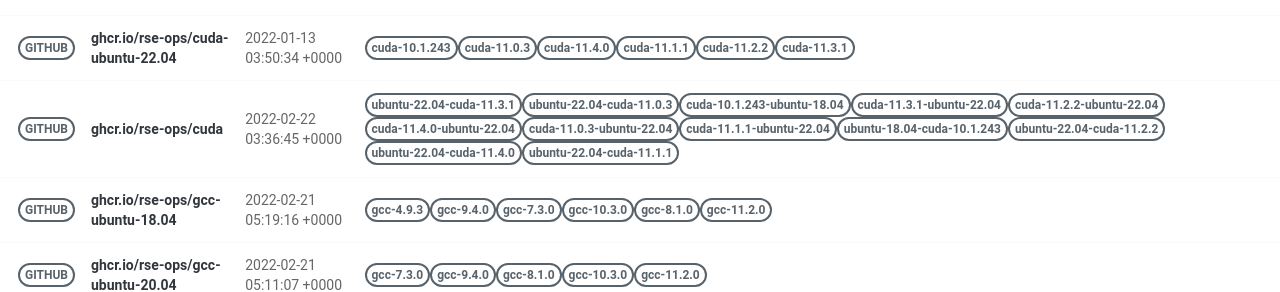
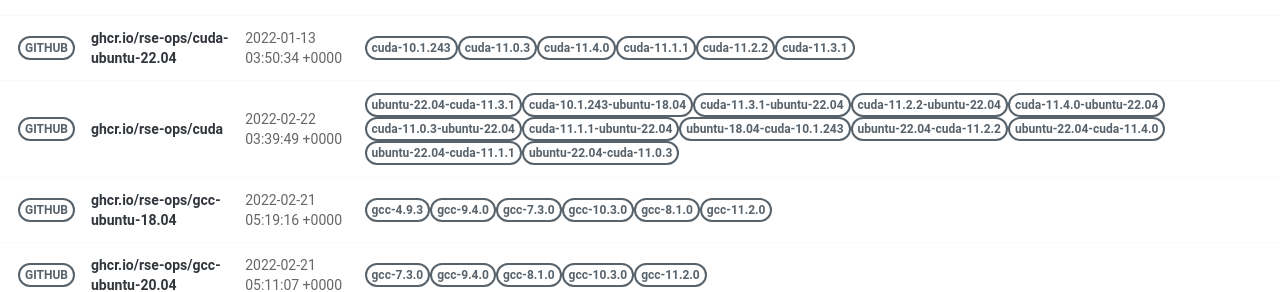
Before and after one commit to rse-ops/docker-images, a Jekyll site: the page built from pages/index.md, in a window 1280 px wide. Shown: the part 414-706 px from the top of the page. Built offline with Jekyll 4.4.1, drawn with Linux system fonts in a browser that asks for light colours; nearby versions of some CDN libraries.

Commit message:
Automated push to update library 2022-02-22

```diff
--- a/_library/ghcr.io-rse-ops-cuda.md
+++ b/_library/ghcr.io-rse-ops-cuda.md
@@ -1,7 +1,7 @@
 ---
 layout: container
 name: ghcr.io/rse-ops/cuda
-updated_at: 2022-02-22 03:36:45.718291
+updated_at: 2022-02-22 03:39:49.554228
 
 
 container_url: https://github.com/orgs/rse-ops/packages/container/package/cuda
```
Also changed, not shown: other parts of _library/ghcr.io-rse-ops-cuda.md (+3 -3 lines).
